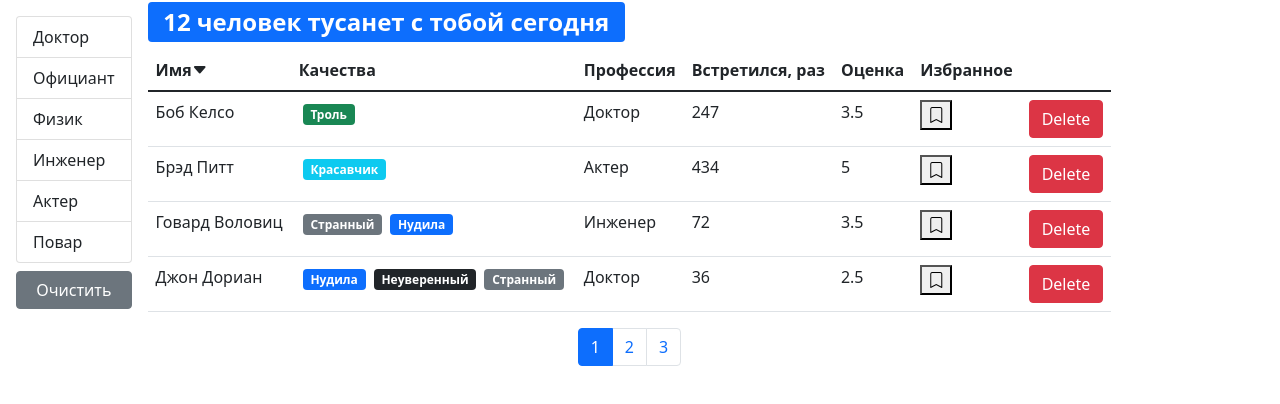
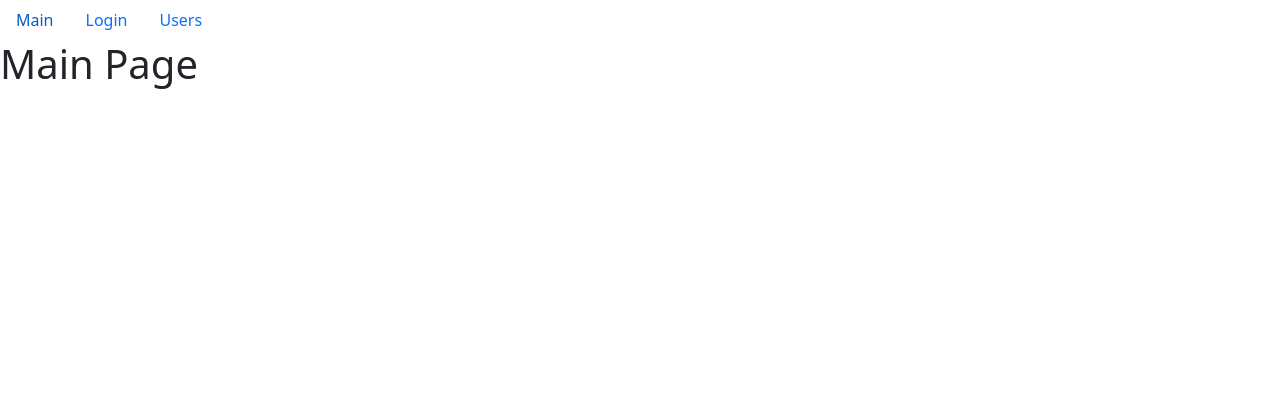
Before and after one commit to Dmitry0110/course-one, a React (Create React App) app: page / in a window 1280 px wide. Shown: the top 404 px of the page. Built offline with nearby package versions, Linux system fonts and the light colour scheme.

Commit message:
ReactRouter

```diff
--- a/package.json
+++ b/package.json
@@ -11,6 +11,7 @@
         "prop-types": "^15.8.1",
         "react": "^18.2.0",
         "react-dom": "^18.2.0",
+        "react-router-dom": "^5.3.0",
         "react-scripts": "5.0.1",
         "web-vitals": "^2.1.4"
     },
--- a/src/app/App.js
+++ b/src/app/App.js
@@ -1,8 +1,21 @@
 import React from "react";
-import Users from "./components/users";
+import { Route, Switch } from "react-router-dom";
+import NavBar from "./components/navBar";
+import Main from "./navBar/main";
+import Login from "./navBar/login";
+import UserList from "./navBar/userList";
 
 function App() {
-    return <Users />;
+    return (
+        <>
+            <NavBar />
+            <Switch>
+                <Route path="/users/:userId?" component={UserList} />
+                <Route path="/login" component={Login} />
+                <Route path="/" exact component={Main} />
+            </Switch>
+        </>
+    );
 }
 
 export default App;
--- a/src/app/api/fake.api/user.api.js
+++ b/src/app/api/fake.api/user.api.js
@@ -150,6 +150,13 @@
         }, 2000);
     });
 
+const getById = (id) =>
+    new Promise((resolve) => {
+        window.setTimeout(function () {
+            resolve(users.find((user) => user._id === id));
+        }, 1000);
+    });
 export default {
-    fetchAll
+    fetchAll,
+    getById
 };
--- /dev/null
+++ b/src/app/components/navBar.jsx
@@ -0,0 +1,32 @@
+import React from "react";
+import { Link } from "react-router-dom";
+
+const NavBar = () => {
+    return (
+        <>
+            <ul className="nav">
+                <li className="nav-item">
+                    <Link
+                        className="nav-link active"
+                        aria-current="page"
+                        to="/"
+                    >
+                        Main
+                    </Link>
+                </li>
+                <li className="nav-item">
+                    <Link className="nav-link" to="/login">
+                        Login
+                    </Link>
+                </li>
+                <li className="nav-item">
+                    <Link className="nav-link" to="/users">
+                        Users
+                    </Link>
+                </li>
+            </ul>
+        </>
+    );
+};
+
+export default NavBar;
--- a/src/app/components/usersTable.jsx
+++ b/src/app/components/usersTable.jsx
@@ -3,6 +3,7 @@
 import Bookmark from "./bookmark";
 import QualitiesList from "./qualitiesList";
 import Table from "./table";
+import { Link } from "react-router-dom";
 
 const UserTable = ({
     users,
@@ -13,7 +14,13 @@
     ...rest
 }) => {
     const columns = {
-        name: { path: "name", name: "Имя" },
+        name: {
+            path: "name",
+            name: "Имя",
+            component: (user) => (
+                <Link to={"/users/" + user._id}>{user.name}</Link>
+            )
+        },
         qualities: {
             name: "Качества",
             component: (user) => <QualitiesList qualities={user.qualities} />
--- /dev/null
+++ b/src/app/navBar/login.jsx
@@ -0,0 +1,7 @@
+import React from "react";
+
+const Login = () => {
+    return <h1>Login</h1>;
+};
+
+export default Login;
--- /dev/null
+++ b/src/app/navBar/main.jsx
@@ -0,0 +1,7 @@
+import React from "react";
+
+const Main = () => {
+    return <h1>Main Page</h1>;
+};
+
+export default Main;
--- /dev/null
+++ b/src/app/navBar/user.jsx
@@ -0,0 +1,45 @@
+import React, { useState, useEffect } from "react";
+import PropTypes from "prop-types";
+import api from "../api";
+import Quality from "../components/qualitie";
+
+const User = ({ id, history }) => {
+    const [user, setUser] = useState();
+    const handleAllUsers = () => {
+        history.push("/users");
+    };
+    useEffect(() => {
+        api.users.getById(id).then((data) => setUser(data));
+    }, []);
+    if (user) {
+        return (
+            <>
+                <h1>{user.name}</h1>
+                <h2>Профессия: {user.profession.name}</h2>
+
+                <h6 key={user._id}>
+                    {user.qualities.map((qual) => (
+                        <Quality key={qual._id} {...qual} />
+                    ))}
+                </h6>
+                <h6>completedMeetings: {user.completedMeetings}</h6>
+                <h2>Rate: {user.rate}</h2>
+                <button
+                    onClick={() => {
+                        handleAllUsers();
+                    }}
+                >
+                    Все пользователи
+                </button>
+            </>
+        );
+    }
+    return <h3>Loading...</h3>;
+};
+
+User.propTypes = {
+    id: PropTypes.string,
+    history: PropTypes.func
+};
+
+export default User;
--- /dev/null
+++ b/src/app/navBar/userList.jsx
@@ -0,0 +1,17 @@
+import React from "react";
+import { useParams } from "react-router-dom";
+import Users from "../components/users";
+import User from "./user";
+import PropTypes from "prop-types";
+
+const UserList = ({ history }) => {
+    const { userId } = useParams();
+
+    return userId ? <User id={userId} history={history} /> : <Users />;
+};
+
+UserList.propTypes = {
+    history: PropTypes.func
+};
+
+export default UserList;
--- a/src/index.js
+++ b/src/index.js
@@ -4,12 +4,15 @@
 import reportWebVitals from "./reportWebVitals";
 import "bootstrap/dist/css/bootstrap.css";
 import App from "./app/App";
+import { BrowserRouter } from "react-router-dom";
 
 const root = ReactDOM.createRoot(document.getElementById("root"));
 root.render(
-    <React.StrictMode>
-        <App />
-    </React.StrictMode>
+    <BrowserRouter>
+        <React.StrictMode>
+            <App />
+        </React.StrictMode>
+    </BrowserRouter>
 );
 
 // If you want to start measuring performance in your app, pass a function
```
Also changed, not shown: src/app/components/user.jsx (deleted, +0 -60 lines), 1 other file (tests, documents, lock files or other folders).
